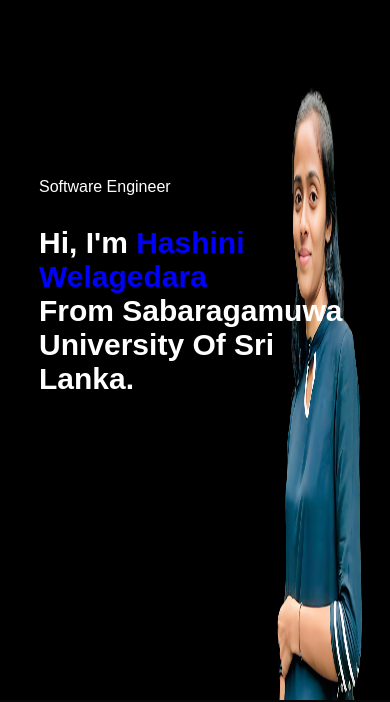
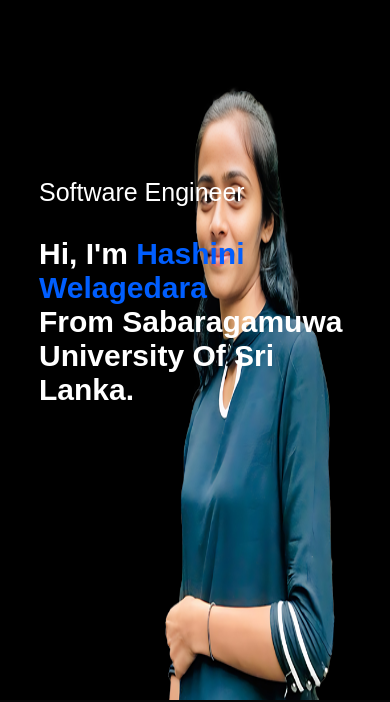
Before and after one commit to Hashiniwelagedara/Portfolio, a plain HTML site: page index.html in a window 390 px wide. Shown: the part 144-846 px from the top of the page. Drawn offline with Linux system fonts and the light colour scheme.

Commit message:
finalize the functions

```diff
--- a/style.css
+++ b/style.css
@@ -367,10 +367,13 @@ nav .fa-solid {
 @media only screen and (max-width: 600px) {
   .header-text {
     margin-top: 100%;
-    font-size: 16px;
+    font-size: 25px;
   }
   .header-text h1 {
     font-size: 30px;
+  }
+  .header-text h1 span {
+    color: rgb(0, 94, 255);
   }
   nav .fa-solid {
     display: block;
@@ -400,7 +403,7 @@ nav .fa-solid {
   #header {
     width: 100%;
     height: 100vh;
-    background-image: url(Images/mgepissi.png);
+    background-image: url(Images/mine.png);
     background-size: 100% 100%;
     background-position: center;
   }
```
Also changed, not shown: Images/mine.png (added).
